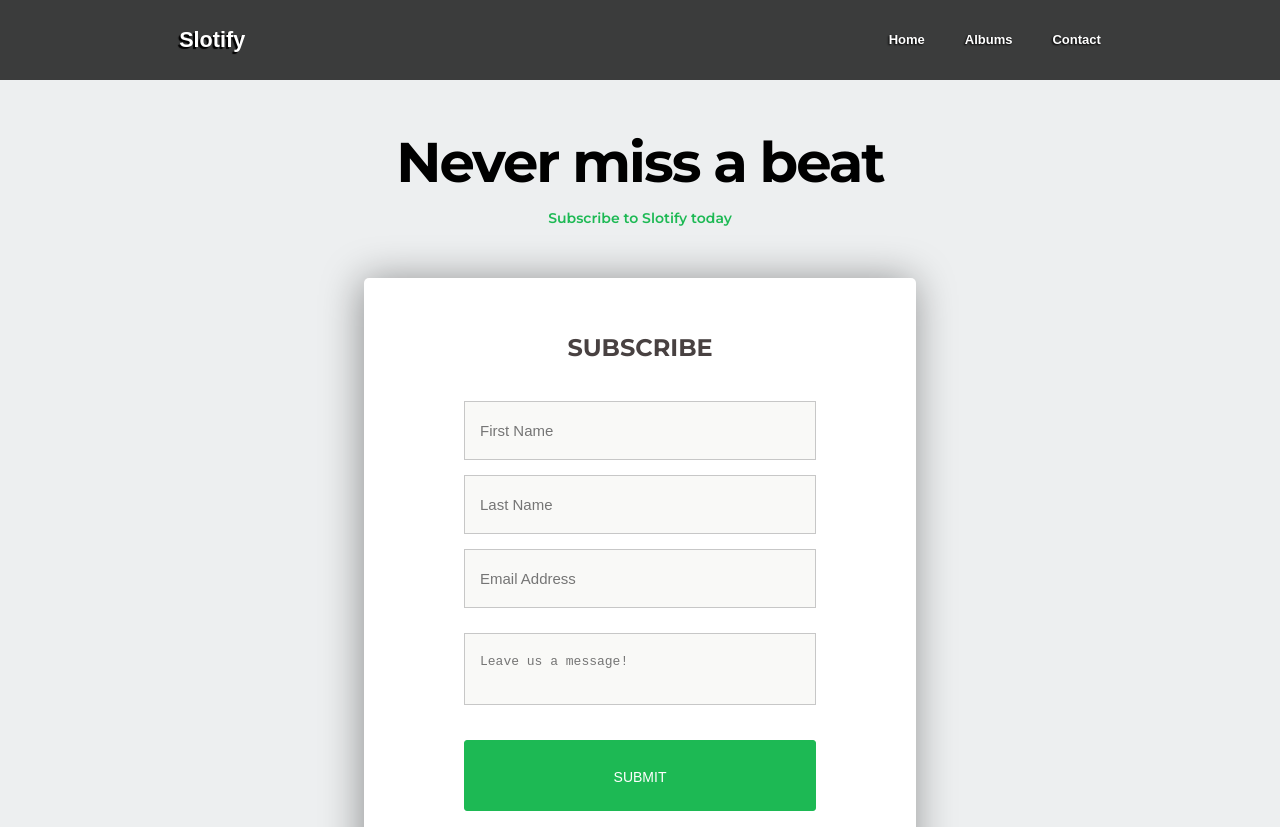
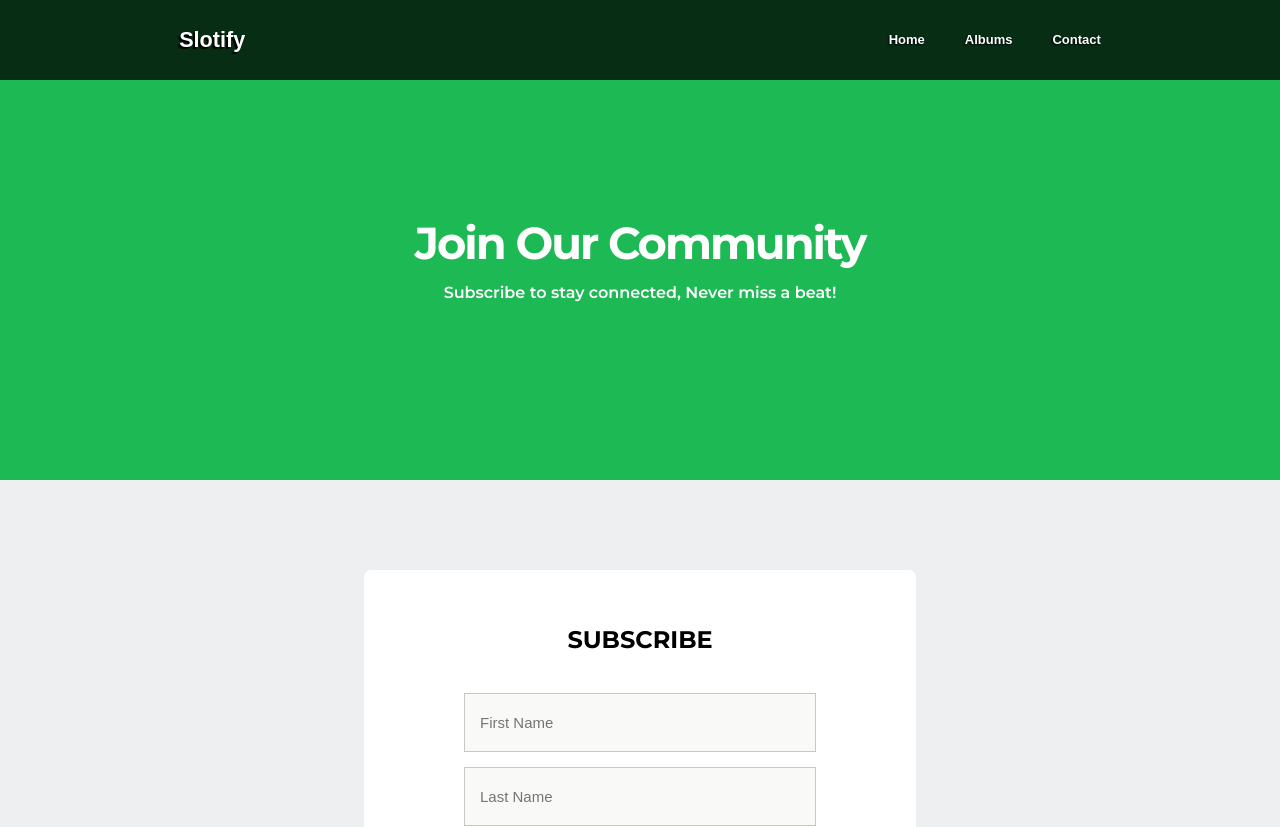
Before and after one commit to Tivler/ecommerce-project, a React (Create React App) app: page /contacts in a window 1280 px wide. Shown: the top 827 px of the page. Built offline with nearby package versions, Linux system fonts and the light colour scheme.

Commit message:
added head to from component

```diff
--- a/src/components/feature/Form/FormHead.jsx
+++ b/src/components/feature/Form/FormHead.jsx
@@ -3,10 +3,18 @@ import './_Form.scss';
 
 const FormHead = () => {
     return (
-    <header class="header">
-        <h2 class="header__title">Never miss a beat</h2>
-        <p class="header__description">Subscribe to Slotify today</p>
-    </header>
+        <>
+        <div className="background-image"></div>
+
+        <div className="content">
+            <div className="content--wrapper">
+                <div className="content__header">
+                    <h1 className="content__header__title">Join Our Community</h1>
+                    <p className="content__header__subtitle">Subscribe to stay connected, Never miss a beat!</p>
+                </div>
+            </div>
+        </div>
+        </>
     )
 }
 
--- a/src/components/feature/Form/_Form.scss
+++ b/src/components/feature/Form/_Form.scss
@@ -50,7 +50,7 @@
 .form__wrapper {
     display: flex;
     justify-content: center;
-    margin: 1% 0;
+    margin: 5% 0;
  }
 
  .form {
@@ -59,12 +59,13 @@
      text-align: center;
      padding: 50px 100px 100px 100px;
      justify-content: center;
-     border-radius: 5px;
+     border-radius: 7px;
      width: 25em;
      background: #fff;
      font-family: 'Montserrat' , sans-serif;
      margin-bottom: 5%;
-     box-shadow: -2px 2px 40px 0 rgba(0, 0, 0, 0.4);
+     box-shadow: 0 2px 0 rgba(0,0,0,0.1);
+
 
 
     @media only screen and (max-width: 1440px) and (max-height: 1400px) {
@@ -99,7 +100,7 @@
         font-weight: 700;
         font-size: 1.5em;
         line-height: 1.5;
-        color: #484141;
+        color: #000;
         margin-top: 2px;
 
 
@@ -144,6 +145,7 @@
     &__copyright {
         margin-top: 40px;
         font-size: 65%;
+        color: #000;
     }
  }
 
--- /dev/null
+++ b/src/components/feature/Form/_FormHead.scss
@@ -0,0 +1,69 @@
+@mixin slider-image {
+    background-position: center;
+    background-size: cover;
+    background-repeat: no-repeat;
+}
+
+.background-image {
+    background: #1DB954;
+    height: 60vh;
+    width: 100%;
+    @include slider-image();
+}
+
+.content {
+    position: absolute;
+    top: 0;
+    overflow: hidden;
+    height: 60vh;
+    width: 100vw;
+
+    &__header {
+      display: flex;
+      flex-direction: column;
+      justify-content: center;
+      position: absolute;
+      top: 0;
+      height: 68vh;
+      width: 100%;
+      text-align: center;
+      font-family: 'Montserrat' , sans-serif;
+      z-index: 4;
+
+        &__title {
+            color: #fff;
+            font-size: 2.8em;
+            letter-spacing: -2px;
+            font-weight: 700;
+            margin-bottom: 1%;
+
+            @media only screen and (max-width: 1075px) {
+                font-size: 2.75em;
+            }
+
+            @media only screen and (max-width: 550px) {
+                font-size: 2.15em;
+                margin-bottom: 3%;
+            }
+
+            @media only screen and (max-width: 300px) {
+                font-size: 2em;
+            }
+        }
+
+        &__subtitle {
+            color: #fff;
+            margin-bottom: 2%;
+            font-size: 16px;
+            font-weight: 600;
+
+            @media only screen and (max-width: 550px) {
+                margin-bottom: 3%;
+            }
+
+            @media only screen and (max-width: 300px) {
+                font-size: 14px;
+            }
+        }
+    }
+}
```
